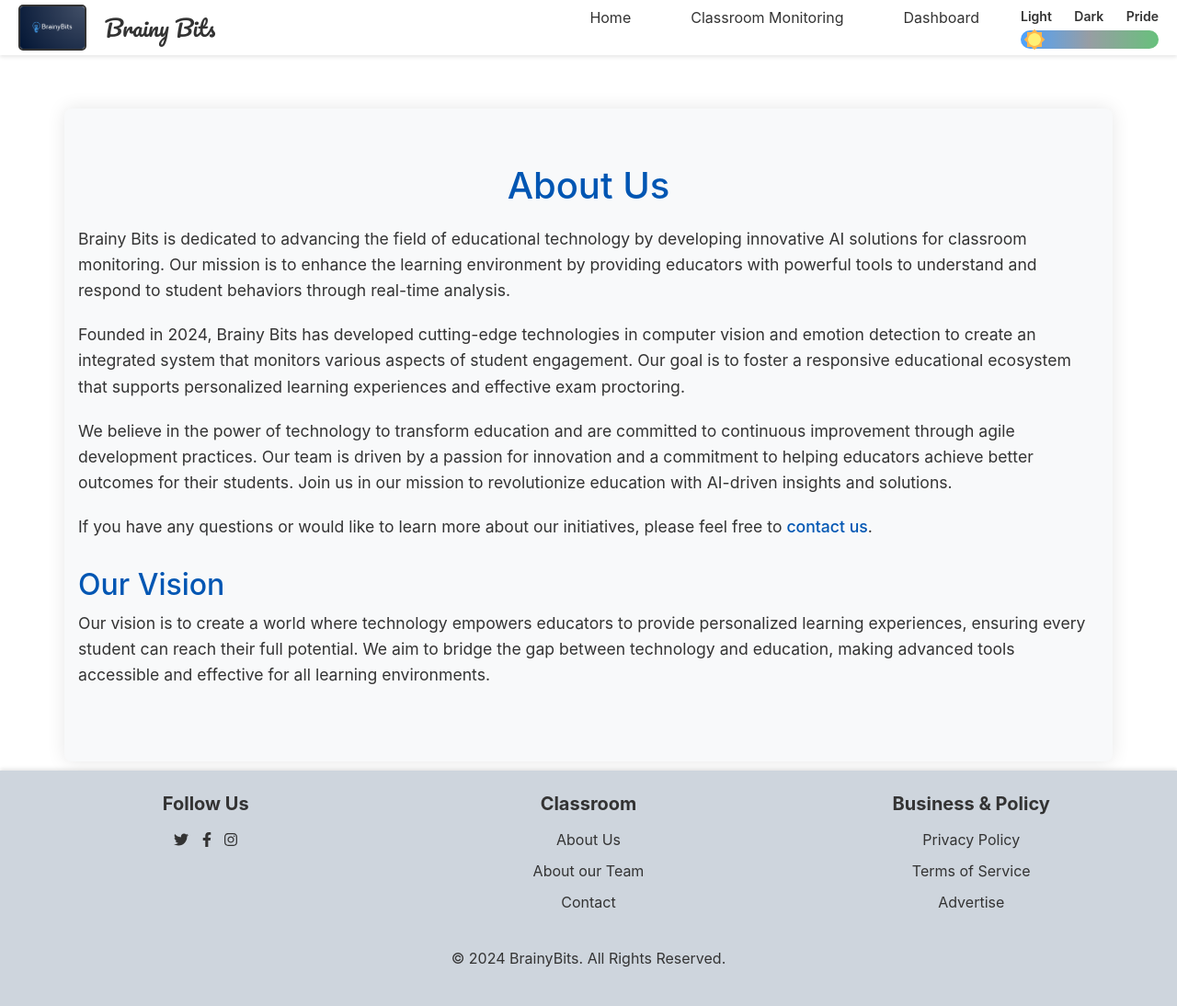
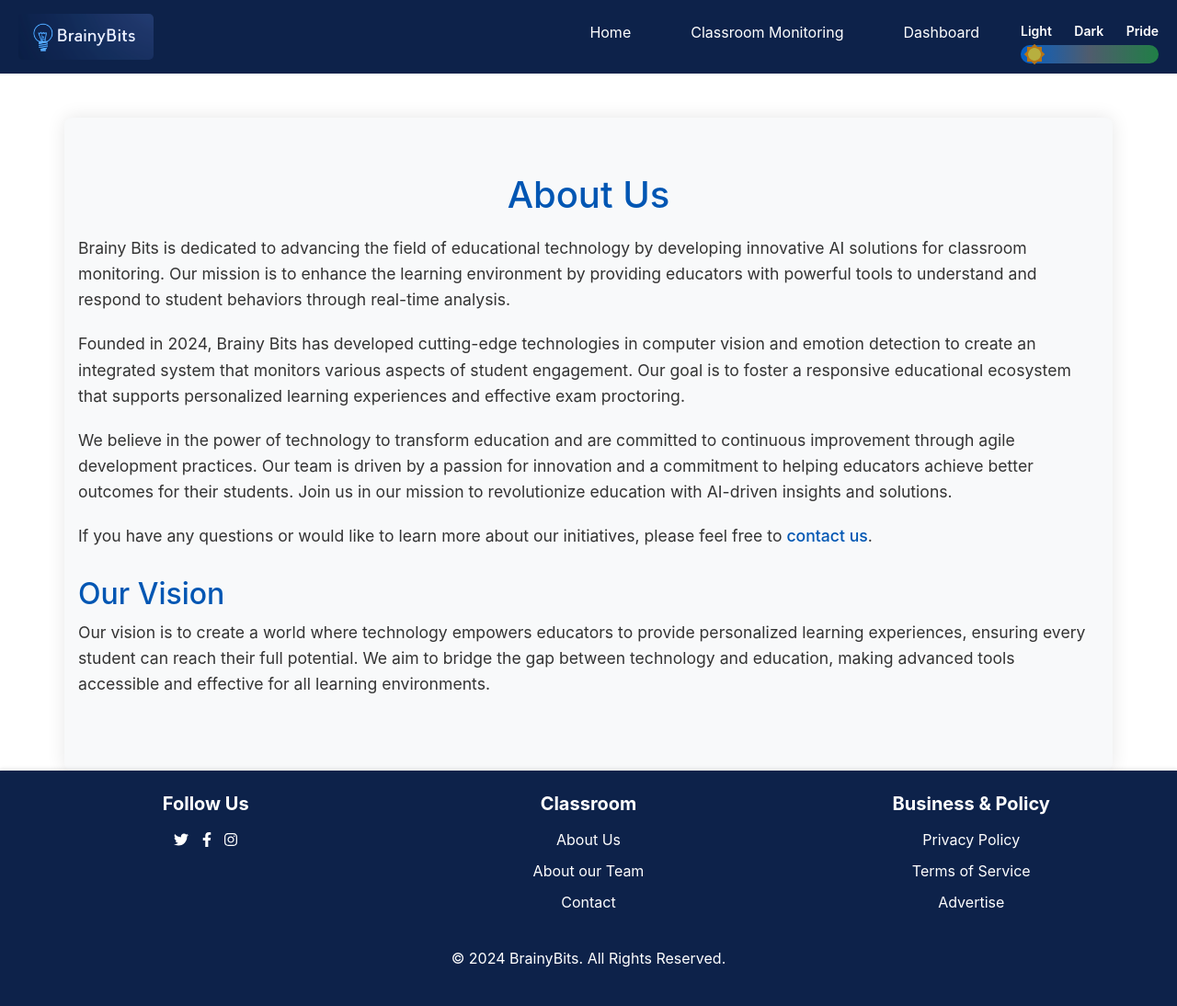
Before and after one commit to salehundamaamani/brainy-bits-ai, a Flask app: page /about_us in a window 1280 px wide. Shown: the whole page at 92% size. Run offline with Flask 3, Linux system fonts and the light colour scheme; parts of the project's set-up code (start-up, migrations or seed data) failed here and were passed over; some libraries are stand-ins or nearby versions.

Commit message:
header and footer UI changed

```diff
--- a/static/style.css
+++ b/static/style.css
@@ -16,14 +16,13 @@ body {
 
 
 .header {
-    background-color: #ffffff;
-    color: #333333;
-    padding: 10px 20px;
+    background-color: #0D224A;
+    color: #ffffff;
+    padding: 40px 20px;
     display: flex;
     align-items: center;
     justify-content: space-between;
     width: 100%;
-    box-shadow: 0 2px 4px rgba(0, 0, 0, 0.1);  /* Adding a subtle shadow */
     height: 60px; /* Set a fixed height for the header */
 }
 
@@ -33,11 +32,13 @@ body {
     align-items: center;
 }
 
+#nav-links {
+    margin-top: 12px;
+}
 
 .header img {
     height: 50px;
     margin-right: 20px;
-    border: 2px solid #333333;
     border-radius: 5px;
 }
 
@@ -177,8 +178,8 @@ body {
     padding: 10px;
 }
 .footer {
-    background-color: #CED5DD;
-    color: #333333;
+    background-color: #0D224A;
+    color: #ffffff;
     text-align: center;
     padding: 20px 0;
     width: 100%;
@@ -509,21 +510,21 @@ body.light-mode {
 
 .header.light-mode,
 .footer.light-mode {
-    background-color: #ffffff;
-    color: #333333;
+    background-color: #0D224A;
+    color: #ffffff;
 }
 
 
 /* Dark mode */
 body.dark-mode {
-    background-color: #333333;
+    background-color: #0D224A;
     color: #ffffff;
 }
 
 
 .header.dark-mode,
 .footer.dark-mode {
-    background-color: #333333;
+    background-color: #0D224A;
     color: #ffffff;
 }
 
--- a/templates/base.html
+++ b/templates/base.html
@@ -10,8 +10,8 @@
 <body data-theme="light">
     <div class="header" id="header">
         <div class="logo-container">
-            <img src="{{ url_for('static', filename='logo.png') }}" alt="Logo" class="logo" id="logo">
-            <h1 class="title" id="title">Brainy Bits</h1>
+            <a href="{{ url_for('home') }}"> <img src="{{ url_for('static', filename='logo_boxed.png') }}" alt="Logo" class="logo" id="logo"></a>
+
         </div>
         <nav>
             <ul id="nav-links">
@@ -105,19 +105,19 @@
             const footer = document.getElementById('footer');
 
             if (mode === 'dark-mode') {
-                header.style.backgroundColor = '#333';
+                header.style.backgroundColor = '#0D224A';
                 header.style.color = '#fff';
                 title.style.color = '#fff';
                 navLinks.style.color = '#fff';
-                footer.style.backgroundColor = '#333';
+                footer.style.backgroundColor = '#0D224A';
                 footer.style.color = '#fff';
             } else if (mode === 'light-mode') {
-                header.style.backgroundColor = '#fff';
-                header.style.color = '#333';
+                header.style.backgroundColor = '#0D224A';
+                header.style.color = '#fff';
                 title.style.color = '#333';
                 navLinks.style.color = '#333';
-                footer.style.backgroundColor = '#CED5DD';
-                footer.style.color = '#333';
+                footer.style.backgroundColor = '#0D224A';
+                footer.style.color = '#fff';
             } else if (mode === 'pride-mode') {
                 header.style.backgroundColor = 'linear-gradient(90deg, red, orange, yellow, green, blue, indigo, violet)';
                 header.style.color = '#fff';
```
Also changed, not shown: static/logo_boxed.png (added).
